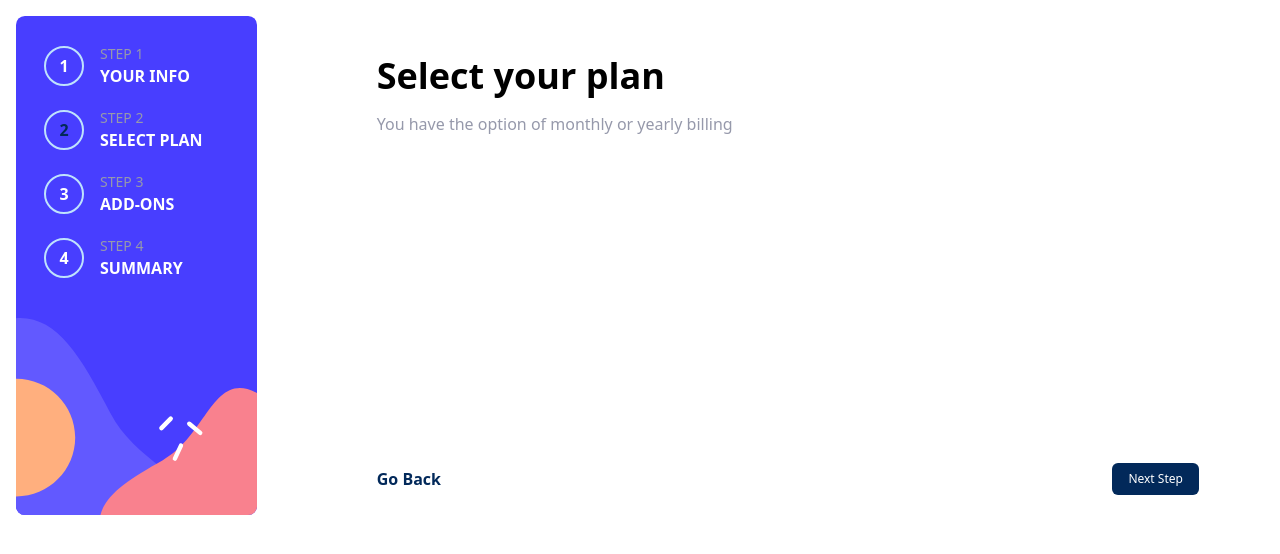
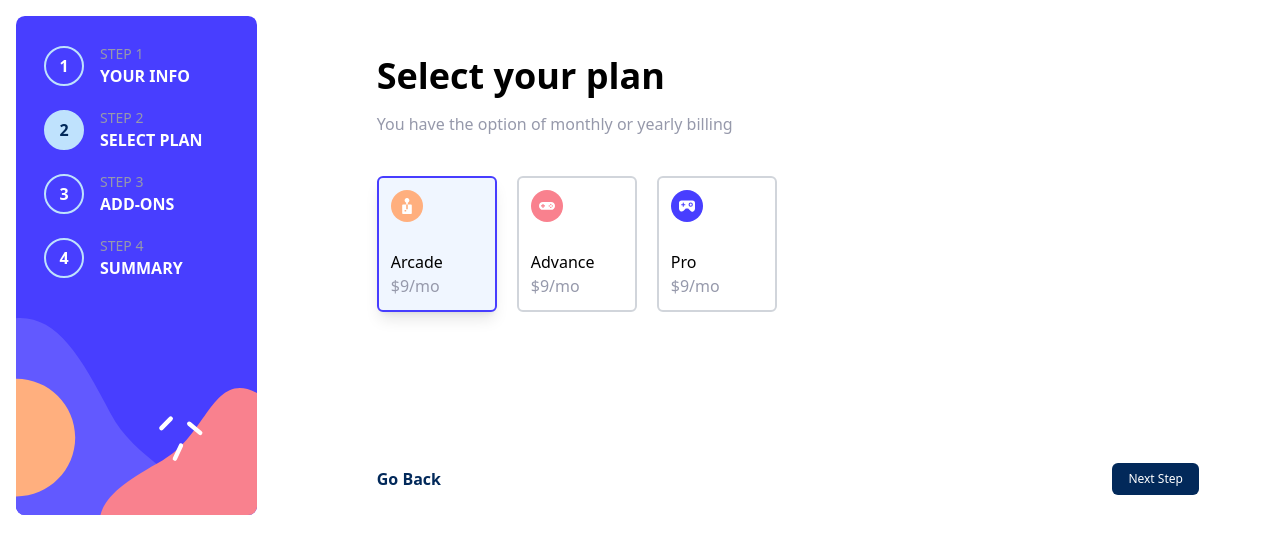
Before and after one commit to anjumali10/react-multi-step-form, a React (Vite) app: page /plan in a window 1280 px wide. Shown: the top 554 px of the page. Built offline with nearby package versions, Linux system fonts and the light colour scheme.

Commit message:
Design plan cards

```diff
--- a/src/components/Nav_item.jsx
+++ b/src/components/Nav_item.jsx
@@ -8,8 +8,8 @@ const Nav_item = (props) => {
     <div className='flex align-middle w-full'>
       {/* Step Icon */}
       <div className={clsx(
-        "icon mt-0.5 font-bold flex items-center justify-center w-10 h-10 bg-transparent border-2 rounded-full",
-        isActive ? 'text-marineblue border-lightblue bg-lightblue' : 'border-lightblue text-white'
+        "icon mt-0.5 font-bold flex items-center justify-center w-10 h-10 border-2 rounded-full",
+        isActive ? 'text-marineblue border-lightblue bg-lightblue' : 'border-lightblue text-white bg-transparent'
       )}>
         {number}
       </div>
--- a/src/components/Plan.jsx
+++ b/src/components/Plan.jsx
@@ -1,10 +1,20 @@
-import React from 'react'
-import Navbar from './Navbar'
+import React, { useState } from 'react';
+import Navbar from './Navbar';
 import { useNavigate } from 'react-router-dom';
 import { useForm } from 'react-hook-form';
+import iconArcade from '../assets/icon-arcade.svg';
+import iconAdvance from '../assets/icon-advanced.svg';
+import iconPro from '../assets/icon-pro.svg';
 
 const Plan = () => {
     const navigate = useNavigate();
+    const [Plan, setPlan] = useState('arcade');
+
+    const handleChange = (value) => {
+        if (Plan !== value) {
+            setPlan(value);
+        }
+    };
 
     const onSubmit = (data) => {
         console.log(data); // Handle form submission
@@ -15,12 +25,13 @@ const Plan = () => {
         // Handle the 'Go Back' button (optional)
         navigate(-1); // This takes the user to the previous page in the history
     };
+
     const {
         register,
         handleSubmit,
-        watch,
         formState: { errors, isValid },
-      } = useForm()
+    } = useForm();
+
     return (
         <>
             <div className="main p-4 flex w-[100%] gap-10">
@@ -29,19 +40,80 @@ const Plan = () => {
                     <div className="plan">
                         <h1 className='text-4xl font-bold'>Select your plan</h1>
                         <p className='text-coolgray mt-4'>You have the option of monthly or yearly billing</p>
-                        <form onSubmit={handleSubmit(onSubmit)}>
-                            <input type="text" />
+                        <form className='mt-10 flex gap-5' onSubmit={handleSubmit(onSubmit)}>
+                            <label
+                                onClick={() => handleChange('arcade')}
+                                className={`border-2 p-3 pl-3 rounded-md cursor-pointer w-[120px] flex flex-col gap-7 ${Plan === 'arcade' ? 'border-purplishblue shadow-lg bg-magnolia' : 'border-gray-300'}`}
+                                htmlFor="arcade"
+                            >
+                                <img className='w-8' src={iconArcade} alt="iconArcade" />
+                                <div>
+                                <p>Arcade</p>
+                                <p className='text-coolgray'>$9/mo</p>
+                                </div>
+                                <input
+                                    {...register('plan')}
+                                    type="radio"
+                                    value="arcade"
+                                    id="arcade"
+                                    className="hidden"
+                                />
+                            </label>
+
+                            <label
+                                onClick={() => handleChange('advance')}
+                                className={`border-2 p-3 pl-3 rounded-md cursor-pointer w-[120px] flex flex-col gap-7 ${Plan === 'advance' ? 'border-purplishblue shadow-lg bg-magnolia' : 'border-gray-300'}`}
+                                htmlFor="advance"
+                            >
+                                <img className='w-8' src={iconAdvance} alt="iconAdvance" />
+                                <div>
+                                <p>Advance</p>
+                                <p className='text-coolgray'>$9/mo</p>
+                                </div>
+                                <input
+                                    {...register('plan')}
+                                    type="radio"
+                                    value="advance"
+                                    id="advance"
+                                    className="hidden"
+                                />
+                            </label>
+
+                            <label
+                                onClick={() => handleChange('pro')}
+                                className={`border-2 p-3 pl-3 rounded-md cursor-pointer w-[120px] flex flex-col gap-7 ${Plan === 'pro' ? 'border-purplishblue shadow-lg bg-magnolia' : 'border-gray-300'}`}
+                                htmlFor="pro"
+                            >
+                                <img className='w-8' src={iconPro} alt="iconPro" />
+                                <div>
+                                <p>Pro</p>
+                                <p className='text-coolgray'>$9/mo</p>
+                                </div>
+                                <input
+                                    {...register('plan')}
+                                    type="radio"
+                                    value="pro"
+                                    id="pro"
+                                    className="hidden"
+                                />
+                            </label>
+
+                            <div className="footer absolute bottom-0 flex justify-between w-[85%] pb-5">
+                                <button onClick={handleGoBack} className='text-marineblue font-bold' type="button">Go Back</button>
+                                <button
+                                    disabled={!isValid}
+                                    className='bg-marineblue p-2 px-4 text-white rounded-md text-xs'
+                                    type="submit"
+                                >
+                                    Next Step
+                                </button>
+                            </div>
                         </form>
-                        <div className="footer absolute bottom-0 flex justify-between w-[85%] pb-5">
-                            <button onClick={handleGoBack} className='text-marineblue font-bold' type="button">Go Back</button>
-                            <button onClick={onSubmit} className='bg-marineblue p-2 px-4 text-white rounded-md text-xs' type="submit">Next Step</button>
-                        </div>
                     </div>
                 </div>
             </div>
+        </>
+    );
+};
 
-        </>
-    )
-}
-
-export default Plan
+export default Plan;
--- a/tailwind.config.js
+++ b/tailwind.config.js
@@ -9,7 +9,10 @@ export default {
       colors: {
         lightblue: 'hsl(206, 94%, 87%)',
         marineblue: 'hsl(213, 96%, 18%)',
-        coolgray: 'hsl(231, 11%, 63%)'
+        coolgray: 'hsl(231, 11%, 63%)',
+        pastelblue: 'hsl(228, 100%, 84%)',
+        purplishblue: 'hsl(243, 100%, 62%)',
+        magnolia: 'hsl(217, 100%, 97%)'
 
       }
     },
```
